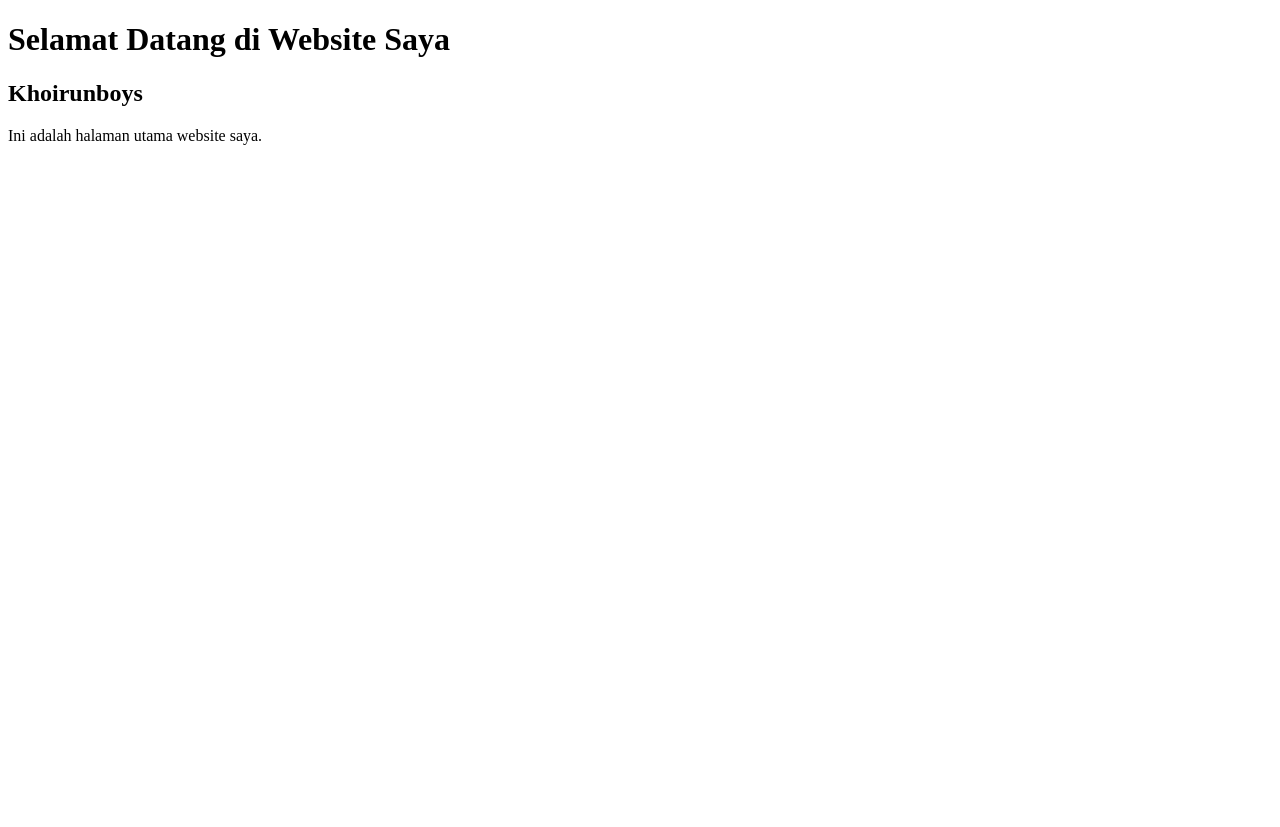
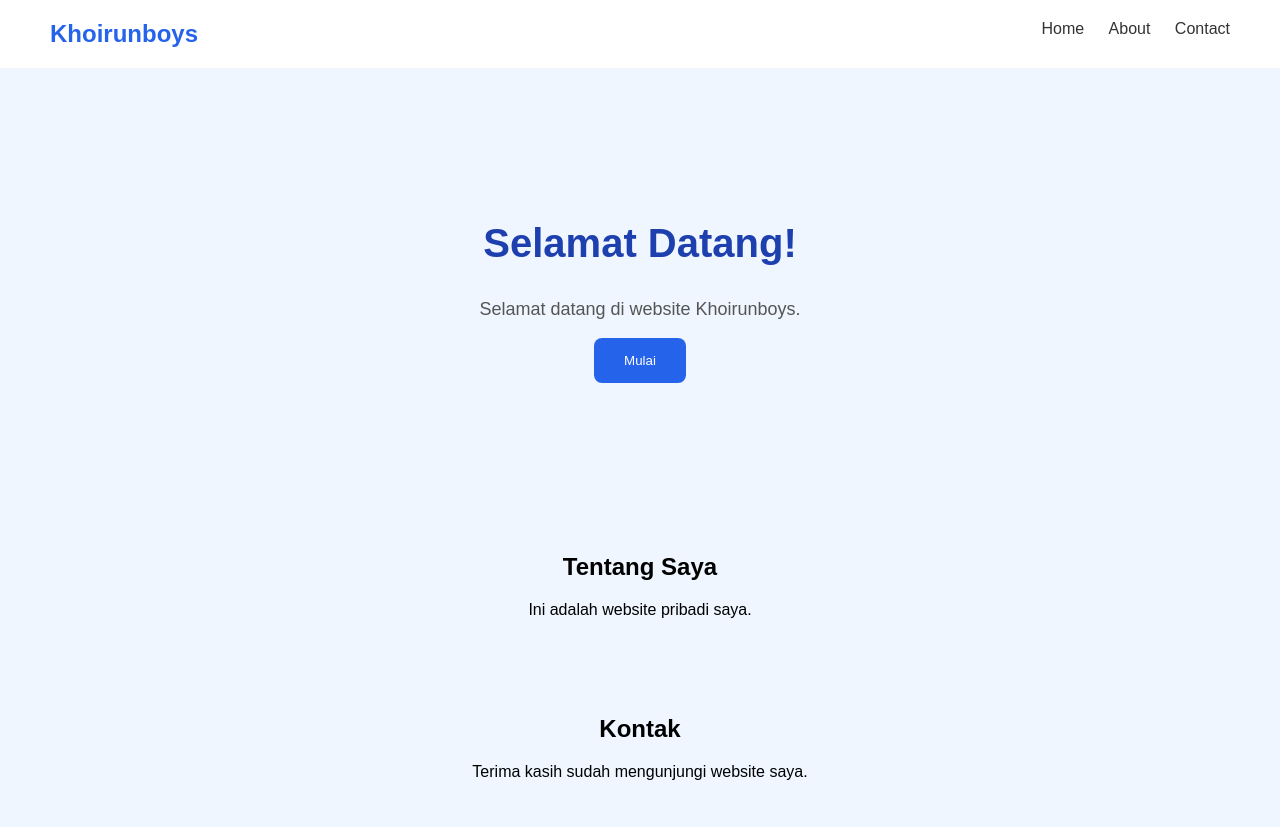
Before and after one commit to khoirunboys/khoirunboys.github.io, a plain HTML site: page index.html in a window 1280 px wide. Before the commit the page ends 800 px from the top, so only its background shows below. Drawn offline with Linux system fonts and the light colour scheme.

Commit message:
Update index.html

```diff
--- a/index.html
+++ b/index.html
@@ -1,15 +1,94 @@
 <!DOCTYPE html>
-<html>
+<html lang="id">
 <head>
+    <meta charset="UTF-8">
+    <meta name="viewport" content="width=device-width, initial-scale=1.0">
     <title>Website Khoirunboys</title>
+
+    <style>
+        body {
+            margin: 0;
+            font-family: Arial, sans-serif;
+            background: #f0f6ff;
+        }
+
+        nav {
+            background: white;
+            padding: 20px 50px;
+            display: flex;
+            justify-content: space-between;
+        }
+
+        nav h2 {
+            color: #2563eb;
+            margin: 0;
+        }
+
+        nav a {
+            text-decoration: none;
+            color: #333;
+            margin-left: 20px;
+        }
+
+        .home {
+            text-align: center;
+            padding: 120px 20px;
+        }
+
+        .home h1 {
+            font-size: 40px;
+            color: #1e40af;
+        }
+
+        .home p {
+            font-size: 18px;
+            color: #555;
+        }
+
+        button {
+            background: #2563eb;
+            color: white;
+            padding: 15px 30px;
+            border: none;
+            border-radius: 8px;
+            cursor: pointer;
+        }
+    </style>
 </head>
+
 <body>
 
-    <h1>Selamat Datang di Website Saya</h1>
+    <nav>
+        <h2>Khoirunboys</h2>
 
-    <h2>Khoirunboys</h2>
+        <div>
+            <a href="#home">Home</a>
+            <a href="#about">About</a>
+            <a href="#contact">Contact</a>
+        </div>
+    </nav>
 
-    <p>Ini adalah halaman utama website saya.</p>
+    <section class="home" id="home">
+        <h1>Selamat Datang!</h1>
+
+        <p>
+            Selamat datang di website Khoirunboys.
+        </p>
+
+        <button onclick="alert('Selamat datang!')">
+            Mulai
+        </button>
+    </section>
+
+    <section id="about" style="text-align:center;padding:30px">
+        <h2>Tentang Saya</h2>
+        <p>Ini adalah website pribadi saya.</p>
+    </section>
+
+    <section id="contact" style="text-align:center;padding:30px">
+        <h2>Kontak</h2>
+        <p>Terima kasih sudah mengunjungi website saya.</p>
+    </section>
 
 </body>
 </html>
```
